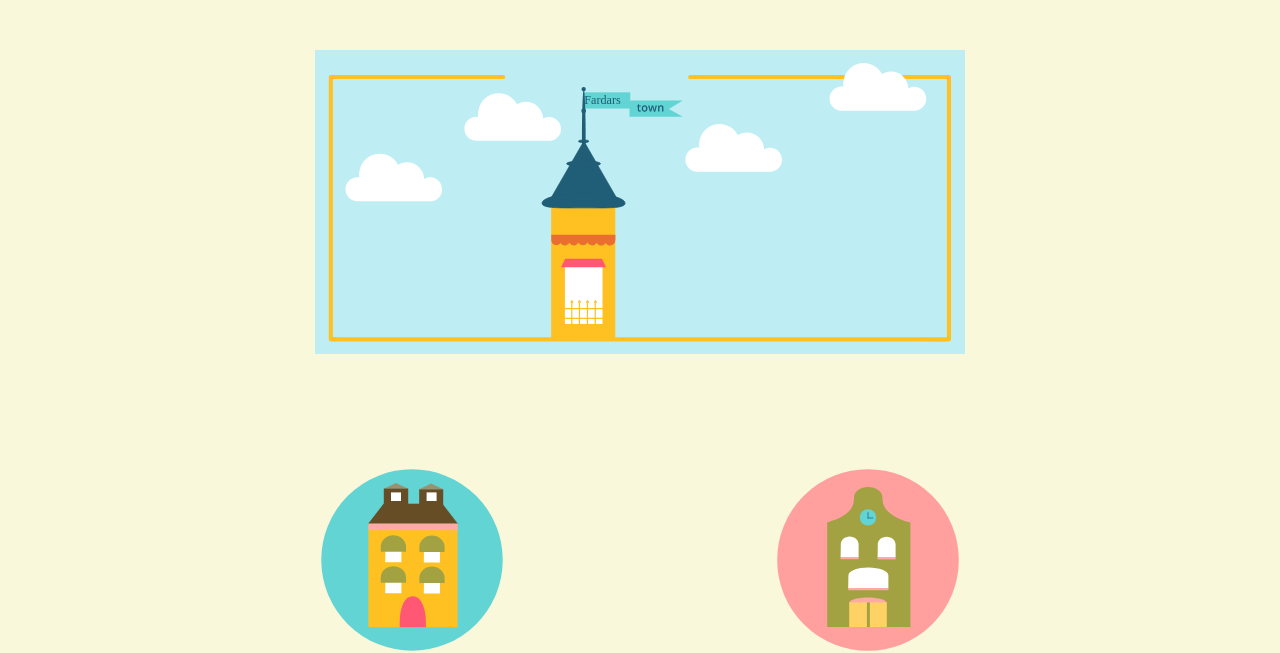
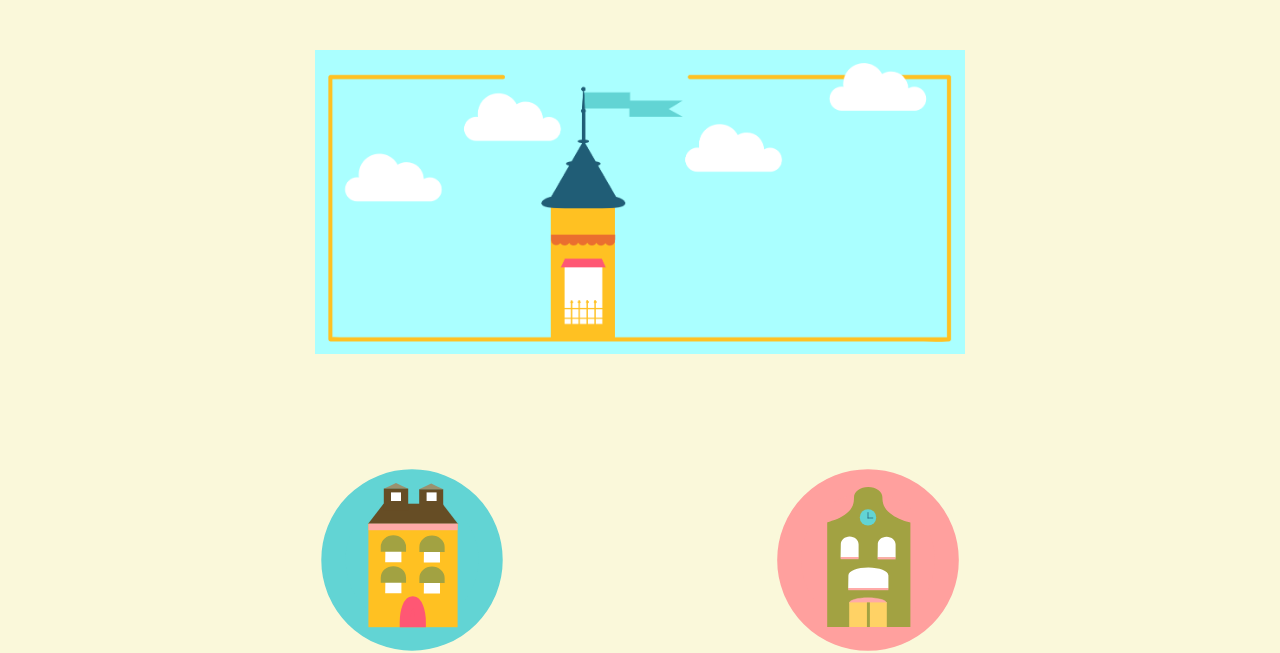
Before and after one commit to hoodaddeveloper/03_Hoodads_Town, a plain HTML site: page index.html in a window 1280 px wide. Shown: the part 166-819 px from the top of the page. Drawn offline with nearby package versions, Linux system fonts and the light colour scheme.

Commit message:
changed townheader picture

```diff
--- a/index.html
+++ b/index.html
@@ -13,7 +13,7 @@
 <body>
   <header class="primary-header">
     <h1>Willkommen auf meiner Webseite</h1>
-    <img class="town-preview" src="Bilder/townheader.svg" alt="Ein Bild für Meiner Webseite"/>
+    <img class="town-preview" src="Bilder/townheader.png" alt="Ein Bild für Meiner Webseite"/>
   </header>
 
   <main class="main">
```
Also changed, not shown: Bilder/townheader.PNG (added), Bilder/townheader.svg (deleted).
